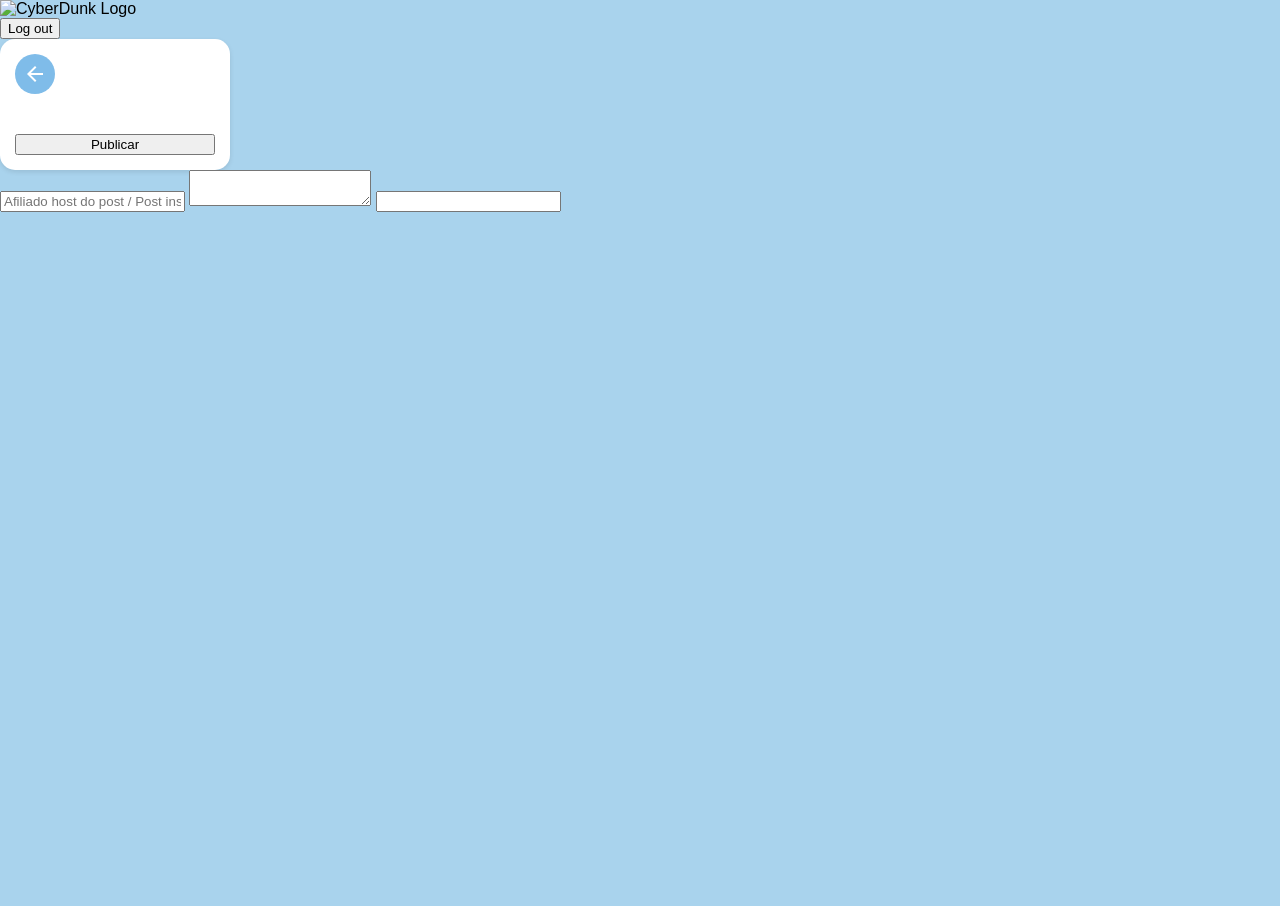
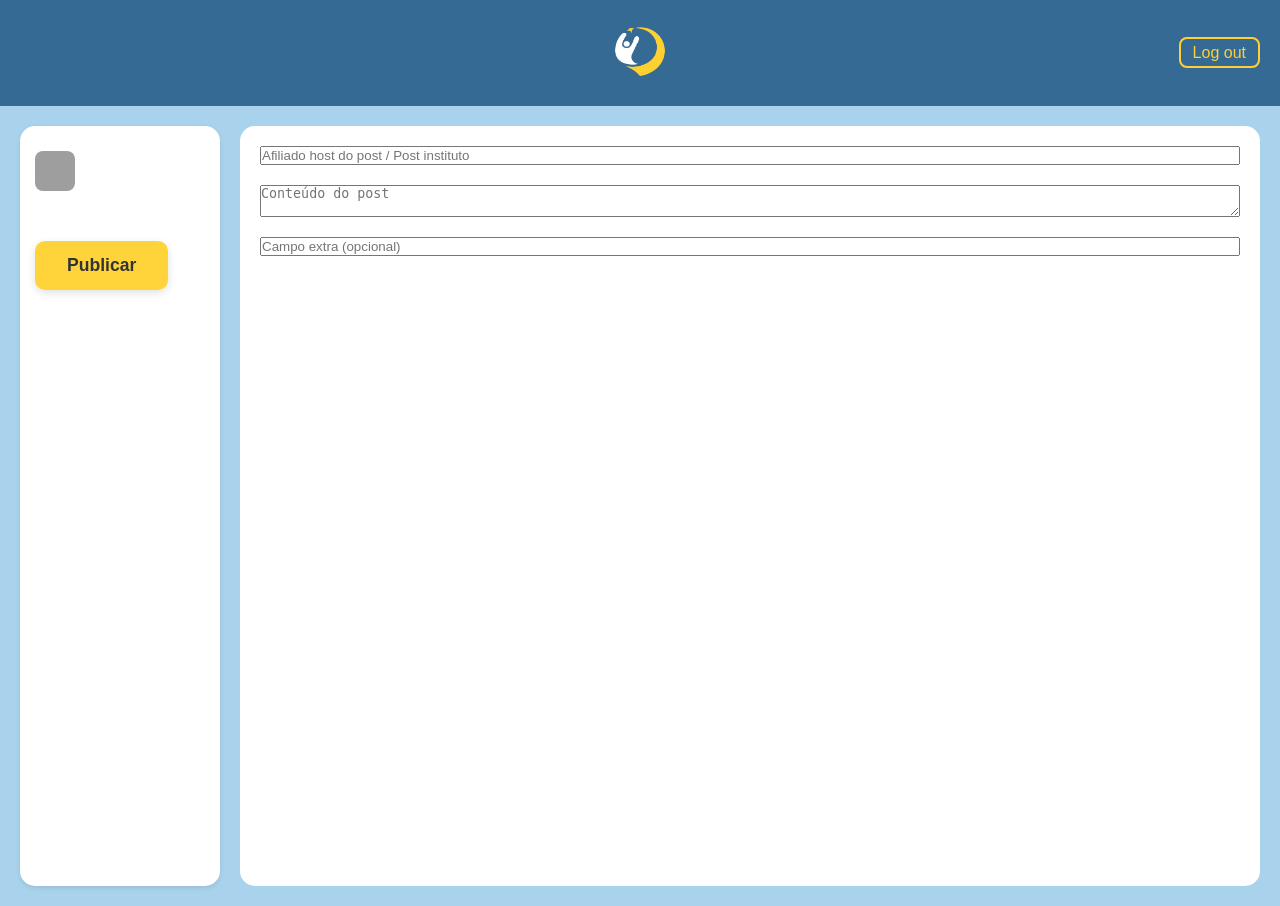
Before and after one commit to avelinoandre/InstitutoSolidare, a Django app: page /adm/novo-post/ in a window 1280 px wide. Before the commit the page ends 212 px from the top, so only its background shows below. Run offline with Django 5.2, Linux system fonts and the light colour scheme; some libraries are stand-ins or nearby versions; grey boxes are pictures that could not be loaded.

Commit message:
corrigindo novo post no feed

```diff
--- a/InstitutoSolidare2.0/apadrinhamento/templates/apadrinhamento/adm/gerenciamento_feed/novo_post.html
+++ b/InstitutoSolidare2.0/apadrinhamento/templates/apadrinhamento/adm/gerenciamento_feed/novo_post.html
@@ -1,35 +1,29 @@
-<!DOCTYPE html>
-<html lang="pt-BR">
-<head>
-    <meta charset="UTF-8">
-    <meta name="viewport" content="width=device-width, initial-scale=1.0">
-    <title>CyberDunk - Novo Post</title>
-    <link rel="stylesheet" href="/apadrinhamento/static/css/adm.css">
-    <link rel="stylesheet" href="https://fonts.googleapis.com/css2?family=Material+Symbols+Outlined:opsz,wght,FILL,GRAD@24,400,0,0" />
-</head>
-<body>
-    <header class="header">
-        <div class="logo">
-            <img src="https://via.placeholder.com/40x40?text=Logo" alt="CyberDunk Logo">
-        </div>
-        <button class="logout-button">Log out</button>
-    </header>
+{% extends 'shared/base_logout.html' %}
+{% load static %}
+{% block content %}
 
-    <div class="container">
-        <div class="sidebar">
-            <button class="back-button">
-                <span class="material-symbols-outlined">arrow_back</span>
-            </button>
-            <div class="sidebar-block-secondary"></div>
+<link rel="stylesheet" href="{% static 'css/adm.css' %}?v=123">
+<link rel="stylesheet" href="https://fonts.googleapis.com/css2?family=Material+Symbols+Outlined:opsz,wght,FILL,GRAD@24,400,0,0" />
 
-            <button class="action-button-bottom">Publicar</button>
-        </div>
+<div class="page-container">
+    <!-- Sidebar -->
+    <div class="sidebar">
+        <a href="{% url 'admHome' %}">
+            <img src="{% static 'img/btn-voltar.svg' %}" alt="Voltar para o painel" class="back-icon">
+        </a>
+        <div class="sidebar-block-secondary"></div>
+        <form method="post"> {% comment "" %} colocar o action QUANDO EXISTIR O PUBLICAR_POST action="{% url 'publicar_post' %} {% endcomment %}
+            {% csrf_token %}
+            <button type="submit" class="action-button-bottom">Publicar</button>
+    </div>
 
-        <main class="main-content main-content-new-post">
-            <input type="text" class="input-full-width primary-input-field" placeholder="Afiliado host do post / Post instituto">
-            <textarea class="textarea-full-width primary-textarea-field" placeholder=""></textarea>
-            <input type="text" class="input-full-width secondary-input-field" placeholder="">
-        </main>
+    <!-- Main content -->
+    <div class="content-area main-content-new-post">
+        <input type="text" name="host_afiliado" class="input-full-width primary-input-field" placeholder="Afiliado host do post / Post instituto">
+        <textarea name="conteudo" class="textarea-full-width primary-textarea-field" placeholder="Conteúdo do post"></textarea>
+        <input type="text" name="campo_extra" class="input-full-width secondary-input-field" placeholder="Campo extra (opcional)">
     </div>
-</body>
-</html>
+    </form>
+</div>
+
+{% endblock %}
```
